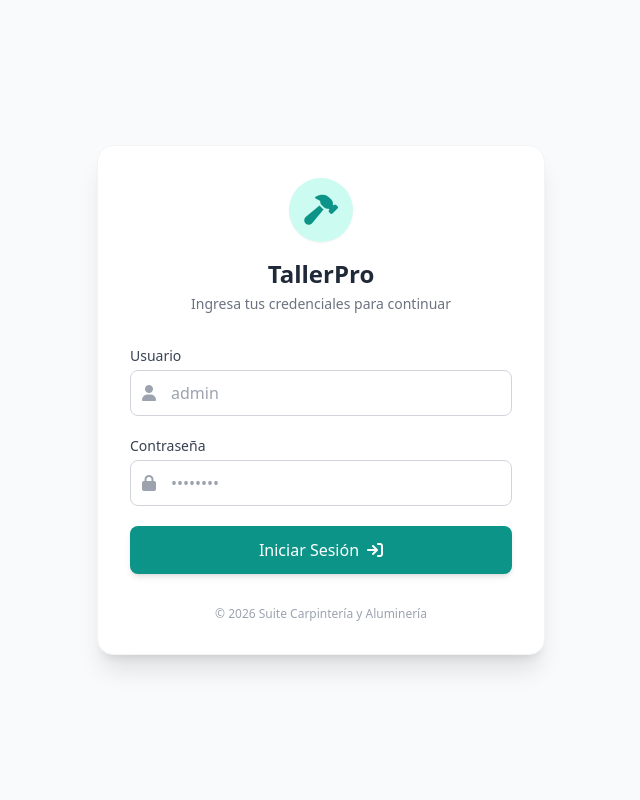
After one commit to carbollo/suite-carpinteria-alumineria-railway, a FastAPI app: template templates/login.html in a window 1280 px wide. The commit adds this page. Shown: the whole page, without its empty margins (319-959 px from the left). Run offline with FastAPI, Linux system fonts and the light colour scheme; the template is opened without the code that fills it, so the values that code supplies are empty; some libraries are stand-ins or nearby versions.

Commit message:
feat: add authentication system with login page and protected routes
Made-with: Cursor

```diff
--- a/app/main.py
+++ b/app/main.py
@@ -1,7 +1,9 @@
-from fastapi import Depends, FastAPI, HTTPException, Request
-from fastapi.responses import HTMLResponse
+import os
+from fastapi import APIRouter, Depends, FastAPI, HTTPException, Request, Form, status
+from fastapi.responses import HTMLResponse, RedirectResponse
 from fastapi.staticfiles import StaticFiles
 from fastapi.templating import Jinja2Templates
+from starlette.middleware.sessions import SessionMiddleware
 from sqlalchemy.orm import Session
 from sqlalchemy import func
 
@@ -11,21 +13,64 @@ from .database import Base, engine, get_db
 Base.metadata.create_all(bind=engine)
 
 app = FastAPI(title="Suite Carpinteria y Alumineria Pro")
+
+# Configuración de Sesiones para el Login
+app.add_middleware(
+    SessionMiddleware,
+    secret_key=os.getenv("SECRET_KEY", "taller-super-secret-key-123")
+)
+
+# Credenciales de Administrador
+ADMIN_USERNAME = os.getenv("ADMIN_USERNAME", "admin")
+ADMIN_PASSWORD = os.getenv("ADMIN_PASSWORD", "admin123")
+
 app.mount("/static", StaticFiles(directory="static"), name="static")
 templates = Jinja2Templates(directory="templates")
 
+# Dependencia de Autenticación
+def get_current_user(request: Request):
+    user = request.session.get("user")
+    if not user:
+        raise HTTPException(status_code=status.HTTP_401_UNAUTHORIZED, detail="No autenticado")
+    return user
+
+# --- Rutas de Autenticación y Vistas ---
+
+@app.get("/login", response_class=HTMLResponse)
+def login_get(request: Request):
+    return templates.TemplateResponse(request=request, name="login.html")
+
+@app.post("/login")
+def login_post(request: Request, username: str = Form(...), password: str = Form(...)):
+    if username == ADMIN_USERNAME and password == ADMIN_PASSWORD:
+        request.session["user"] = username
+        return RedirectResponse(url="/", status_code=status.HTTP_303_SEE_OTHER)
+    return templates.TemplateResponse(
+        request=request,
+        name="login.html",
+        context={"error": "Usuario o contraseña incorrectos"}
+    )
+
+@app.get("/logout")
+def logout(request: Request):
+    request.session.clear()
+    return RedirectResponse(url="/login", status_code=status.HTTP_303_SEE_OTHER)
 
 @app.get("/", response_class=HTMLResponse)
 def home(request: Request):
+    if not request.session.get("user"):
+        return RedirectResponse(url="/login", status_code=status.HTTP_303_SEE_OTHER)
     return templates.TemplateResponse(request=request, name="index.html")
-
 
 @app.get("/health")
 def health():
     return {"status": "ok"}
 
 
-@app.get("/api/dashboard/stats")
+# --- Router de la API (Protegido) ---
+api_router = APIRouter(prefix="/api", dependencies=[Depends(get_current_user)])
+
+@api_router.get("/dashboard/stats")
 def get_dashboard_stats(db: Session = Depends(get_db)):
     clientes = db.query(func.count(models.Cliente.id)).scalar()
     proyectos = db.query(func.count(models.Proyecto.id)).scalar()
@@ -39,9 +84,8 @@ def get_dashboard_stats(db: Session = Depends(get_db)):
         "ordenes": ordenes
     }
 
-
 # --- Clientes ---
-@app.post("/api/clientes", response_model=schemas.ClienteOut)
+@api_router.post("/clientes", response_model=schemas.ClienteOut)
 def crear_cliente(item: schemas.ClienteCreate, db: Session = Depends(get_db)):
     nuevo = models.Cliente(**item.model_dump())
     db.add(nuevo)
@@ -49,11 +93,11 @@ def crear_cliente(item: schemas.ClienteCreate, db: Session = Depends(get_db)):
     db.refresh(nuevo)
     return nuevo
 
-@app.get("/api/clientes", response_model=list[schemas.ClienteOut])
+@api_router.get("/clientes", response_model=list[schemas.ClienteOut])
 def listar_clientes(db: Session = Depends(get_db)):
     return db.query(models.Cliente).order_by(models.Cliente.id.desc()).all()
 
-@app.delete("/api/clientes/{cliente_id}")
+@api_router.delete("/clientes/{cliente_id}")
 def eliminar_cliente(cliente_id: int, db: Session = Depends(get_db)):
     obj = db.query(models.Cliente).filter(models.Cliente.id == cliente_id).first()
     if not obj: raise HTTPException(status_code=404, detail="No encontrado")
@@ -61,9 +105,8 @@ def eliminar_cliente(cliente_id: int, db: Session = Depends(get_db)):
     db.commit()
     return {"status": "eliminado"}
 
-
 # --- Proveedores ---
-@app.post("/api/proveedores", response_model=schemas.ProveedorOut)
+@api_router.post("/proveedores", response_model=schemas.ProveedorOut)
 def crear_proveedor(item: schemas.ProveedorCreate, db: Session = Depends(get_db)):
     nuevo = models.Proveedor(**item.model_dump())
     db.add(nuevo)
@@ -71,11 +114,11 @@ def crear_proveedor(item: schemas.ProveedorCreate, db: Session = Depends(get_db)
     db.refresh(nuevo)
     return nuevo
 
-@app.get("/api/proveedores", response_model=list[schemas.ProveedorOut])
+@api_router.get("/proveedores", response_model=list[schemas.ProveedorOut])
 def listar_proveedores(db: Session = Depends(get_db)):
     return db.query(models.Proveedor).order_by(models.Proveedor.id.desc()).all()
 
-@app.delete("/api/proveedores/{proveedor_id}")
+@api_router.delete("/proveedores/{proveedor_id}")
 def eliminar_proveedor(proveedor_id: int, db: Session = Depends(get_db)):
     obj = db.query(models.Proveedor).filter(models.Proveedor.id == proveedor_id).first()
     if not obj: raise HTTPException(status_code=404, detail="No encontrado")
@@ -83,9 +126,8 @@ def eliminar_proveedor(proveedor_id: int, db: Session = Depends(get_db)):
     db.commit()
     return {"status": "eliminado"}
 
-
 # --- Materiales ---
-@app.post("/api/materiales", response_model=schemas.MaterialOut)
+@api_router.post("/materiales", response_model=schemas.MaterialOut)
 def crear_material(item: schemas.MaterialCreate, db: Session = Depends(get_db)):
     nuevo = models.Material(**item.model_dump())
     db.add(nuevo)
@@ -93,11 +135,11 @@ def crear_material(item: schemas.MaterialCreate, db: Session = Depends(get_db)):
     db.refresh(nuevo)
     return nuevo
 
-@app.get("/api/materiales", response_model=list[schemas.MaterialOut])
+@api_router.get("/materiales", response_model=list[schemas.MaterialOut])
 def listar_materiales(db: Session = Depends(get_db)):
     return db.query(models.Material).order_by(models.Material.id.desc()).all()
 
-@app.delete("/api/materiales/{material_id}")
+@api_router.delete("/materiales/{material_id}")
 def eliminar_material(material_id: int, db: Session = Depends(get_db)):
     obj = db.query(models.Material).filter(models.Material.id == material_id).first()
     if not obj: raise HTTPException(status_code=404, detail="No encontrado")
@@ -105,9 +147,8 @@ def eliminar_material(material_id: int, db: Session = Depends(get_db)):
     db.commit()
     return {"status": "eliminado"}
 
-
 # --- Proyectos ---
-@app.post("/api/proyectos", response_model=schemas.ProyectoOut)
+@api_router.post("/proyectos", response_model=schemas.ProyectoOut)
 def crear_proyecto(item: schemas.ProyectoCreate, db: Session = Depends(get_db)):
     if not db.get(models.Cliente, item.cliente_id):
         raise HTTPException(status_code=404, detail="Cliente no encontrado")
@@ -117,11 +158,11 @@ def crear_proyecto(item: schemas.ProyectoCreate, db: Session = Depends(get_db)):
     db.refresh(nuevo)
     return nuevo
 
-@app.get("/api/proyectos", response_model=list[schemas.ProyectoOut])
+@api_router.get("/proyectos", response_model=list[schemas.ProyectoOut])
 def listar_proyectos(db: Session = Depends(get_db)):
     return db.query(models.Proyecto).order_by(models.Proyecto.id.desc()).all()
 
-@app.delete("/api/proyectos/{proyecto_id}")
+@api_router.delete("/proyectos/{proyecto_id}")
 def eliminar_proyecto(proyecto_id: int, db: Session = Depends(get_db)):
     obj = db.query(models.Proyecto).filter(models.Proyecto.id == proyecto_id).first()
     if not obj: raise HTTPException(status_code=404, detail="No encontrado")
@@ -129,14 +170,12 @@ def eliminar_proyecto(proyecto_id: int, db: Session = Depends(get_db)):
     db.commit()
     return {"status": "eliminado"}
 
-
 # --- Presupuestos ---
-@app.post("/api/presupuestos", response_model=schemas.PresupuestoOut)
+@api_router.post("/presupuestos", response_model=schemas.PresupuestoOut)
 def crear_presupuesto(item: schemas.PresupuestoCreate, db: Session = Depends(get_db)):
     if not db.get(models.Proyecto, item.proyecto_id):
         raise HTTPException(status_code=404, detail="Proyecto no encontrado")
 
-    # Calculate totals
     total_base = item.total_materiales + item.total_mano_obra + item.total_transporte
     total_final = total_base + (total_base * (item.margen_porcentaje / 100))
 
@@ -170,11 +209,11 @@ def crear_presupuesto(item: schemas.PresupuestoCreate, db: Session = Depends(get
     db.refresh(nuevo_presupuesto)
     return nuevo_presupuesto
 
-@app.get("/api/presupuestos", response_model=list[schemas.PresupuestoOut])
+@api_router.get("/presupuestos", response_model=list[schemas.PresupuestoOut])
 def listar_presupuestos(db: Session = Depends(get_db)):
     return db.query(models.Presupuesto).order_by(models.Presupuesto.id.desc()).all()
 
-@app.delete("/api/presupuestos/{presupuesto_id}")
+@api_router.delete("/presupuestos/{presupuesto_id}")
 def eliminar_presupuesto(presupuesto_id: int, db: Session = Depends(get_db)):
     obj = db.query(models.Presupuesto).filter(models.Presupuesto.id == presupuesto_id).first()
     if not obj: raise HTTPException(status_code=404, detail="No encontrado")
@@ -182,9 +221,8 @@ def eliminar_presupuesto(presupuesto_id: int, db: Session = Depends(get_db)):
     db.commit()
     return {"status": "eliminado"}
 
-
 # --- Empleados ---
-@app.post("/api/empleados", response_model=schemas.EmpleadoOut)
+@api_router.post("/empleados", response_model=schemas.EmpleadoOut)
 def crear_empleado(item: schemas.EmpleadoCreate, db: Session = Depends(get_db)):
     nuevo = models.Empleado(**item.model_dump())
     db.add(nuevo)
@@ -192,11 +230,11 @@ def crear_empleado(item: schemas.EmpleadoCreate, db: Session = Depends(get_db)):
     db.refresh(nuevo)
     return nuevo
 
-@app.get("/api/empleados", response_model=list[schemas.EmpleadoOut])
+@api_router.get("/empleados", response_model=list[schemas.EmpleadoOut])
 def listar_empleados(db: Session = Depends(get_db)):
     return db.query(models.Empleado).order_by(models.Empleado.id.desc()).all()
 
-@app.delete("/api/empleados/{empleado_id}")
+@api_router.delete("/empleados/{empleado_id}")
 def eliminar_empleado(empleado_id: int, db: Session = Depends(get_db)):
     obj = db.query(models.Empleado).filter(models.Empleado.id == empleado_id).first()
     if not obj: raise HTTPException(status_code=404, detail="No encontrado")
@@ -204,9 +242,8 @@ def eliminar_empleado(empleado_id: int, db: Session = Depends(get_db)):
     db.commit()
     return {"status": "eliminado"}
 
-
 # --- Ordenes Produccion ---
-@app.post("/api/ordenes", response_model=schemas.OrdenProduccionOut)
+@api_router.post("/ordenes", response_model=schemas.OrdenProduccionOut)
 def crear_orden(item: schemas.OrdenProduccionCreate, db: Session = Depends(get_db)):
     nuevo = models.OrdenProduccion(**item.model_dump())
     db.add(nuevo)
@@ -214,11 +251,11 @@ def crear_orden(item: schemas.OrdenProduccionCreate, db: Session = Depends(get_d
     db.refresh(nuevo)
     return nuevo
 
-@app.get("/api/ordenes", response_model=list[schemas.OrdenProduccionOut])
+@api_router.get("/ordenes", response_model=list[schemas.OrdenProduccionOut])
 def listar_ordenes(db: Session = Depends(get_db)):
     return db.query(models.OrdenProduccion).order_by(models.OrdenProduccion.id.desc()).all()
 
-@app.delete("/api/ordenes/{orden_id}")
+@api_router.delete("/ordenes/{orden_id}")
 def eliminar_orden(orden_id: int, db: Session = Depends(get_db)):
     obj = db.query(models.OrdenProduccion).filter(models.OrdenProduccion.id == orden_id).first()
     if not obj: raise HTTPException(status_code=404, detail="No encontrado")
@@ -226,9 +263,8 @@ def eliminar_orden(orden_id: int, db: Session = Depends(get_db)):
     db.commit()
     return {"status": "eliminado"}
 
-
 # --- Tareas Produccion ---
-@app.post("/api/tareas", response_model=schemas.TareaProduccionOut)
+@api_router.post("/tareas", response_model=schemas.TareaProduccionOut)
 def crear_tarea(item: schemas.TareaProduccionCreate, db: Session = Depends(get_db)):
     nuevo = models.TareaProduccion(**item.model_dump())
     db.add(nuevo)
@@ -236,11 +272,11 @@ def crear_tarea(item: schemas.TareaProduccionCreate, db: Session = Depends(get_d
     db.refresh(nuevo)
     return nuevo
 
-@app.get("/api/tareas", response_model=list[schemas.TareaProduccionOut])
+@api_router.get("/tareas", response_model=list[schemas.TareaProduccionOut])
 def listar_tareas(db: Session = Depends(get_db)):
     return db.query(models.TareaProduccion).order_by(models.TareaProduccion.id.desc()).all()
 
-@app.delete("/api/tareas/{tarea_id}")
+@api_router.delete("/tareas/{tarea_id}")
 def eliminar_tarea(tarea_id: int, db: Session = Depends(get_db)):
     obj = db.query(models.TareaProduccion).filter(models.TareaProduccion.id == tarea_id).first()
     if not obj: raise HTTPException(status_code=404, detail="No encontrado")
@@ -248,9 +284,8 @@ def eliminar_tarea(tarea_id: int, db: Session = Depends(get_db)):
     db.commit()
     return {"status": "eliminado"}
 
-
 # --- Instalaciones ---
-@app.post("/api/instalaciones", response_model=schemas.InstalacionOut)
+@api_router.post("/instalaciones", response_model=schemas.InstalacionOut)
 def crear_instalacion(item: schemas.InstalacionCreate, db: Session = Depends(get_db)):
     nuevo = models.Instalacion(**item.model_dump())
     db.add(nuevo)
@@ -258,11 +293,11 @@ def crear_instalacion(item: schemas.InstalacionCreate, db: Session = Depends(get
     db.refresh(nuevo)
     return nuevo
 
-@app.get("/api/instalaciones", response_model=list[schemas.InstalacionOut])
+@api_router.get("/instalaciones", response_model=list[schemas.InstalacionOut])
 def listar_instalaciones(db: Session = Depends(get_db)):
     return db.query(models.Instalacion).order_by(models.Instalacion.id.desc()).all()
 
-@app.delete("/api/instalaciones/{instalacion_id}")
+@api_router.delete("/instalaciones/{instalacion_id}")
 def eliminar_instalacion(instalacion_id: int, db: Session = Depends(get_db)):
     obj = db.query(models.Instalacion).filter(models.Instalacion.id == instalacion_id).first()
     if not obj: raise HTTPException(status_code=404, detail="No encontrado")
@@ -270,9 +305,8 @@ def eliminar_instalacion(instalacion_id: int, db: Session = Depends(get_db)):
     db.commit()
     return {"status": "eliminado"}
 
-
 # --- Facturas ---
-@app.post("/api/facturas", response_model=schemas.FacturaOut)
+@api_router.post("/facturas", response_model=schemas.FacturaOut)
 def crear_factura(item: schemas.FacturaCreate, db: Session = Depends(get_db)):
     nuevo = models.Factura(**item.model_dump())
     db.add(nuevo)
@@ -280,11 +314,11 @@ def crear_factura(item: schemas.FacturaCreate, db: Session = Depends(get_db)):
     db.refresh(nuevo)
     return nuevo
 
-@app.get("/api/facturas", response_model=list[schemas.FacturaOut])
+@api_router.get("/facturas", response_model=list[schemas.FacturaOut])
 def listar_facturas(db: Session = Depends(get_db)):
     return db.query(models.Factura).order_by(models.Factura.id.desc()).all()
 
-@app.delete("/api/facturas/{factura_id}")
+@api_router.delete("/facturas/{factura_id}")
 def eliminar_factura(factura_id: int, db: Session = Depends(get_db)):
     obj = db.query(models.Factura).filter(models.Factura.id == factura_id).first()
     if not obj: raise HTTPException(status_code=404, detail="No encontrado")
@@ -292,9 +326,8 @@ def eliminar_factura(factura_id: int, db: Session = Depends(get_db)):
     db.commit()
     return {"status": "eliminado"}
 
-
 # --- Incidencias ---
-@app.post("/api/incidencias", response_model=schemas.IncidenciaOut)
+@api_router.post("/incidencias", response_model=schemas.IncidenciaOut)
 def crear_incidencia(item: schemas.IncidenciaCreate, db: Session = Depends(get_db)):
     nuevo = models.Incidencia(**item.model_dump())
     db.add(nuevo)
@@ -302,14 +335,17 @@ def crear_incidencia(item: schemas.IncidenciaCreate, db: Session = Depends(get_d
     db.refresh(nuevo)
     return nuevo
 
-@app.get("/api/incidencias", response_model=list[schemas.IncidenciaOut])
+@api_router.get("/incidencias", response_model=list[schemas.IncidenciaOut])
 def listar_incidencias(db: Session = Depends(get_db)):
     return db.query(models.Incidencia).order_by(models.Incidencia.id.desc()).all()
 
-@app.delete("/api/incidencias/{incidencia_id}")
+@api_router.delete("/incidencias/{incidencia_id}")
 def eliminar_incidencia(incidencia_id: int, db: Session = Depends(get_db)):
     obj = db.query(models.Incidencia).filter(models.Incidencia.id == incidencia_id).first()
     if not obj: raise HTTPException(status_code=404, detail="No encontrado")
     db.delete(obj)
     db.commit()
     return {"status": "eliminado"}
+
+# Incluir el router en la app
+app.include_router(api_router)
--- a/requirements.txt
+++ b/requirements.txt
@@ -5,3 +5,4 @@ pydantic
 jinja2
 python-multipart
 psycopg2-binary
+itsdangerous
--- a/static/app.js
+++ b/static/app.js
@@ -4,6 +4,10 @@ async function api(path, options = {}) {
         headers: { "Content-Type": "application/json" },
         ...options,
     });
+    if (response.status === 401) {
+        window.location.href = "/login";
+        return;
+    }
     if (!response.ok) {
         const error = await response.json();
         throw new Error(error.detail || "Error en la solicitud");
--- a/templates/index.html
+++ b/templates/index.html
@@ -56,6 +56,7 @@
             <div class="flex items-center space-x-4">
                 <button class="text-gray-400 hover:text-brand-600 transition-colors"><i class="fa-solid fa-bell text-xl"></i></button>
                 <div class="h-9 w-9 rounded-full bg-brand-600 text-white flex items-center justify-center font-bold shadow-md cursor-pointer">A</div>
+                <a href="/logout" class="text-sm font-medium text-gray-500 hover:text-red-600 transition-colors ml-2"><i class="fa-solid fa-right-from-bracket"></i> Salir</a>
             </div>
         </header>
 
--- /dev/null
+++ b/templates/login.html
@@ -0,0 +1,58 @@
+<!DOCTYPE html>
+<html lang="es">
+<head>
+    <meta charset="UTF-8">
+    <meta name="viewport" content="width=device-width, initial-scale=1.0">
+    <title>Login - TallerPro</title>
+    <script src="https://cdn.tailwindcss.com"></script>
+    <link rel="stylesheet" href="https://cdnjs.cloudflare.com/ajax/libs/font-awesome/6.4.0/css/all.min.css">
+</head>
+<body class="bg-gray-50 flex items-center justify-center h-screen font-sans antialiased">
+    <div class="bg-white p-8 rounded-2xl shadow-xl w-full max-w-md border border-gray-100 mx-4">
+
+        <div class="text-center mb-8">
+            <div class="inline-flex items-center justify-center w-16 h-16 rounded-full bg-teal-100 text-teal-600 mb-4 shadow-sm">
+                <i class="fa-solid fa-hammer text-3xl"></i>
+            </div>
+            <h2 class="text-2xl font-bold text-gray-800">TallerPro</h2>
+            <p class="text-gray-500 text-sm mt-1">Ingresa tus credenciales para continuar</p>
+        </div>
+
+        {% if error %}
+        <div class="bg-red-50 text-red-600 p-3 rounded-lg text-sm mb-6 text-center border border-red-100 flex items-center justify-center">
+            <i class="fa-solid fa-circle-exclamation mr-2"></i>{{ error }}
+        </div>
+        {% endif %}
+
+        <form action="/login" method="POST" class="space-y-5">
+            <div>
+                <label class="block text-sm font-medium text-gray-700 mb-1">Usuario</label>
+                <div class="relative">
+                    <div class="absolute inset-y-0 left-0 pl-3 flex items-center pointer-events-none text-gray-400">
+                        <i class="fa-solid fa-user"></i>
+                    </div>
+                    <input type="text" name="username" required class="w-full pl-10 pr-3 py-2.5 border border-gray-300 rounded-lg focus:ring-2 focus:ring-teal-500 focus:border-teal-500 outline-none transition-colors" placeholder="admin">
+                </div>
+            </div>
+
+            <div>
+                <label class="block text-sm font-medium text-gray-700 mb-1">Contraseña</label>
+                <div class="relative">
+                    <div class="absolute inset-y-0 left-0 pl-3 flex items-center pointer-events-none text-gray-400">
+                        <i class="fa-solid fa-lock"></i>
+                    </div>
+                    <input type="password" name="password" required class="w-full pl-10 pr-3 py-2.5 border border-gray-300 rounded-lg focus:ring-2 focus:ring-teal-500 focus:border-teal-500 outline-none transition-colors" placeholder="••••••••">
+                </div>
+            </div>
+
+            <button type="submit" class="w-full bg-teal-600 hover:bg-teal-700 text-white font-medium py-3 rounded-lg transition-colors shadow-md mt-4 flex justify-center items-center">
+                Iniciar Sesión <i class="fa-solid fa-arrow-right-to-bracket ml-2"></i>
+            </button>
+        </form>
+
+        <div class="mt-8 text-center text-xs text-gray-400">
+            &copy; 2026 Suite Carpintería y Aluminería
+        </div>
+    </div>
+</body>
+</html>
```
